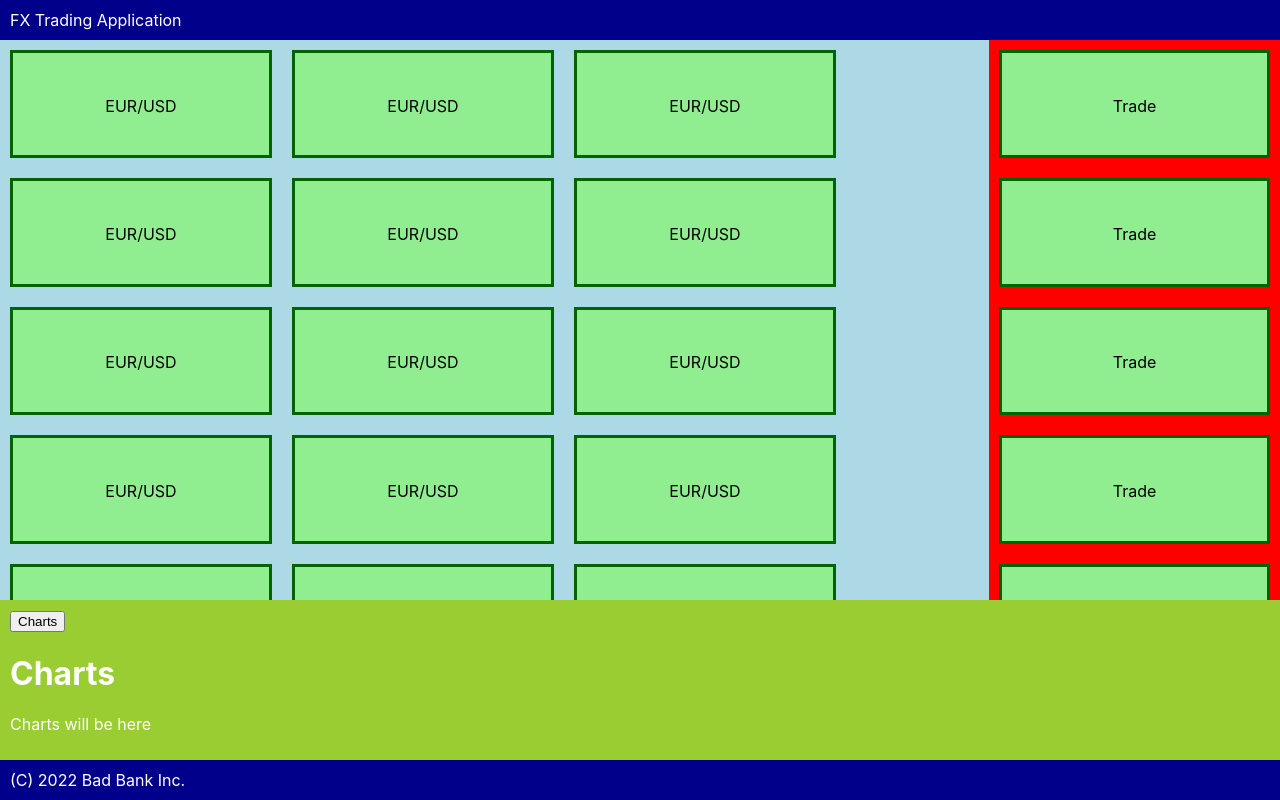
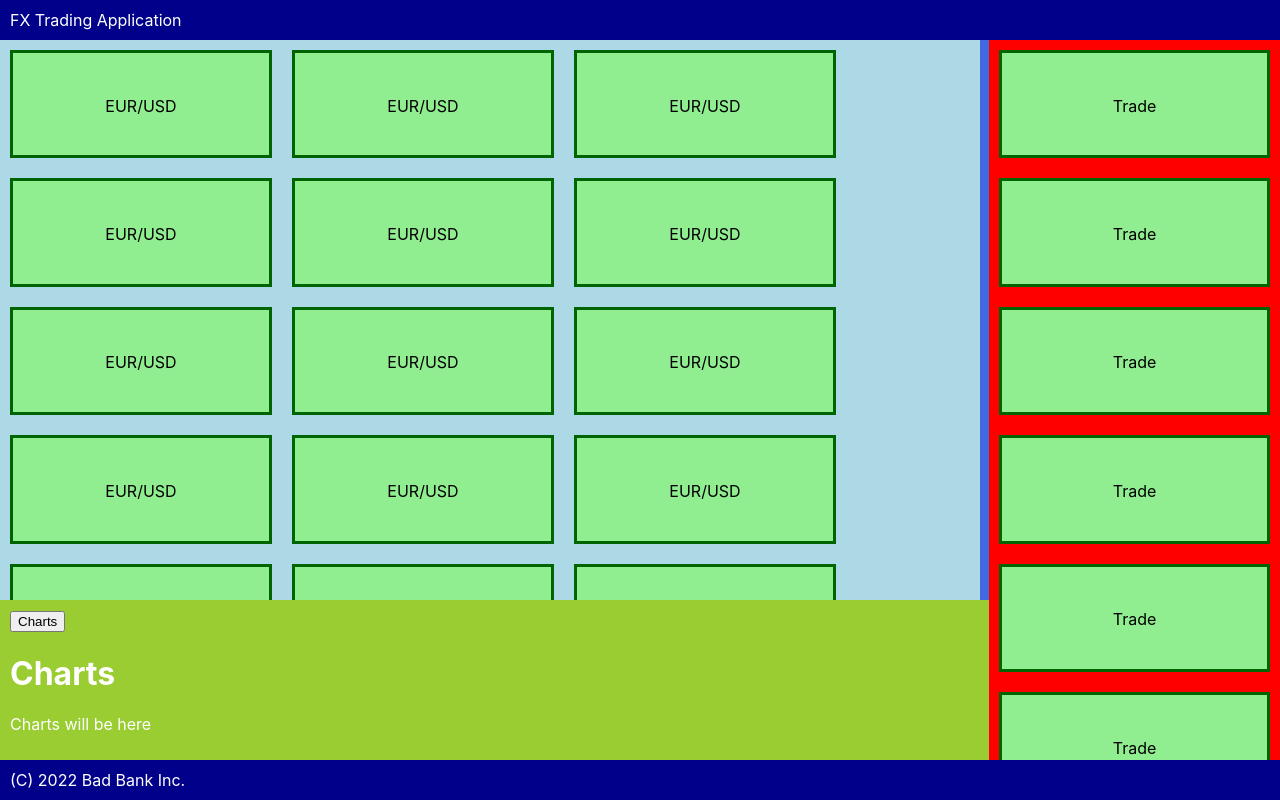
Before and after one commit to frankmathy/AppLayoutTest, a React (Create React App) app: page / in a window 1280 px wide. Built offline with nearby package versions, Linux system fonts and the light colour scheme.

Commit message:
Corrected layout to fit our great application

```diff
--- a/src/App.js
+++ b/src/App.js
@@ -1,14 +1,12 @@
 import "./App.css";
 import HeaderFooter from "./HeaderFooter";
 import MainArea from "./MainArea";
-import Charts from "./Charts";
 
 function App() {
   return (
     <div className="App">
       <HeaderFooter message="FX Trading Application" />
       <MainArea />
-      <Charts />
       <HeaderFooter message="(C) 2022 Bad Bank Inc." />
     </div>
   );
--- a/src/MainArea.js
+++ b/src/MainArea.js
@@ -1,11 +1,11 @@
 import "./MainArea.css";
-import RateGrid from "./RateGrid";
+import RatesChartsWrapper from "./RatesChartsWrapper";
 import TradesList from "./TradesList";
 
 function MainArea() {
   return (
     <div className="MainArea">
-      <RateGrid />
+      <RatesChartsWrapper />
       <TradesList />
     </div>
   );
--- /dev/null
+++ b/src/RatesChartsWrapper.css
@@ -0,0 +1,6 @@
+.RatesChartsWrapper {
+    display: flex;
+    flex: 1 1 auto;
+    flex-direction: column;
+    overflow-y: scroll;
+}
--- /dev/null
+++ b/src/RatesChartsWrapper.js
@@ -0,0 +1,14 @@
+import "./RatesChartsWrapper.css";
+import RateGrid from "./RateGrid";
+import Charts from "./Charts";
+
+function RatesChartsWrapper() {
+  return (
+    <div className="RatesChartsWrapper">
+      <RateGrid />
+      <Charts />
+    </div>
+  );
+}
+
+export default RatesChartsWrapper;
```
